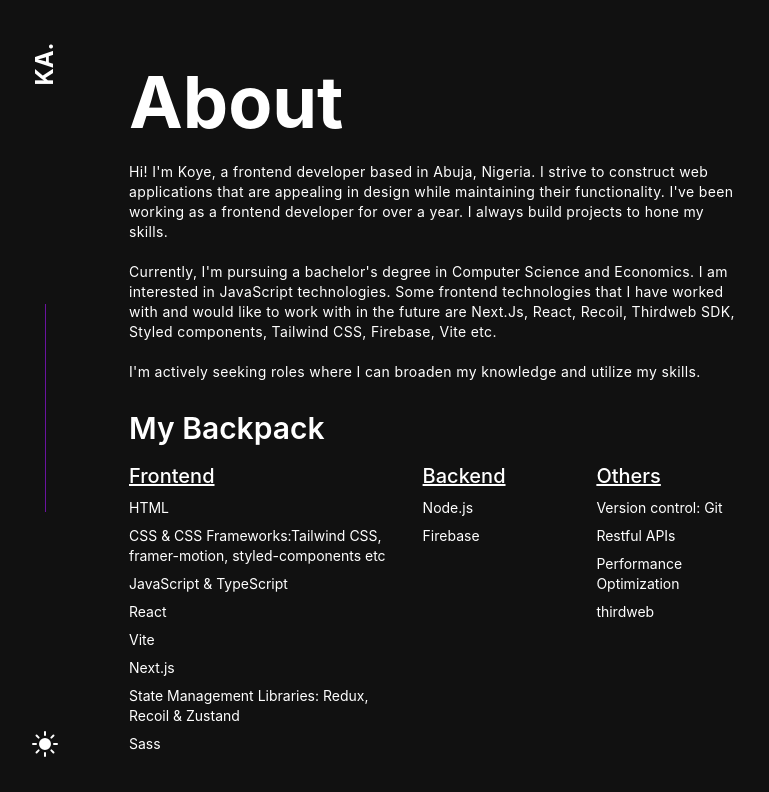
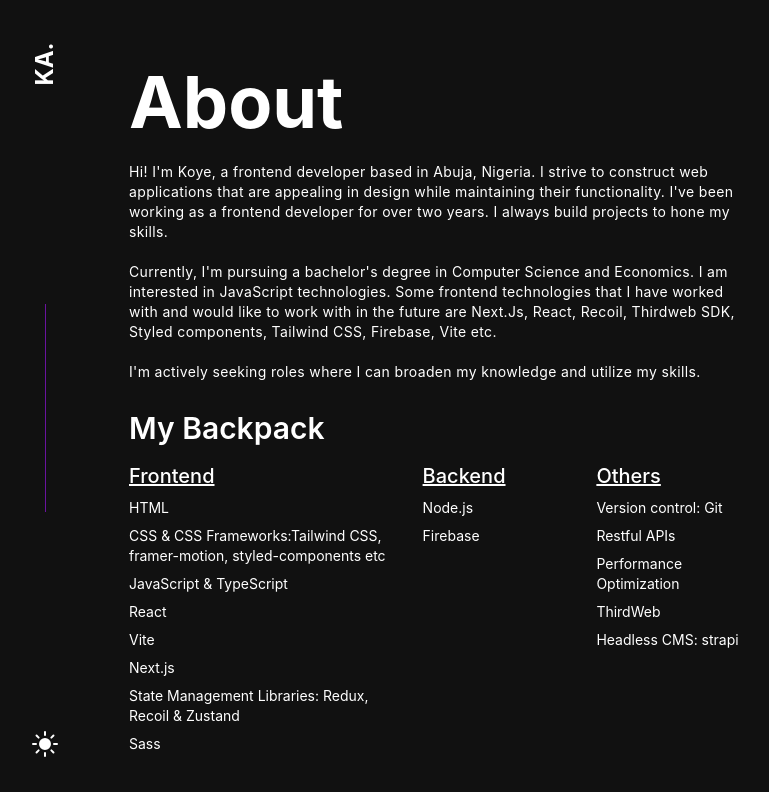
Before and after one commit to kryptcode/v3x, a React (Vite) app: page /about in a window 1280 px wide. Shown: the top 792 px of the page, without its empty margins (35-804 px from the left). Built offline with nearby package versions, Linux system fonts and the light colour scheme; a web font is replaced by a local one.

Commit message:
"strapi"

```diff
--- a/src/components/About/Main.jsx
+++ b/src/components/About/Main.jsx
@@ -20,7 +20,7 @@ const Main = () => {
 
             <div className='tracking-wide space-y-5 text-sm'>
                 <p>
-                Hi! I'm Koye, a frontend developer based in Abuja, Nigeria. I strive to construct web applications that are appealing in design while maintaining their functionality. I've been working as a frontend developer for over a year. I always build projects to hone my skills.
+                Hi! I'm Koye, a frontend developer based in Abuja, Nigeria. I strive to construct web applications that are appealing in design while maintaining their functionality. I've been working as a frontend developer for over two years. I always build projects to hone my skills.
                 </p>
 
                 <p>
@@ -72,7 +72,8 @@ const Main = () => {
                     <div>Version control: Git</div>
                     <div>Restful APIs</div>
                     <div>Performance Optimization</div>
-                    <div>thirdweb</div>
+                    <div>ThirdWeb</div>
+                    <div>Headless CMS: strapi</div>
                     </div>
                 </div>
 
```
